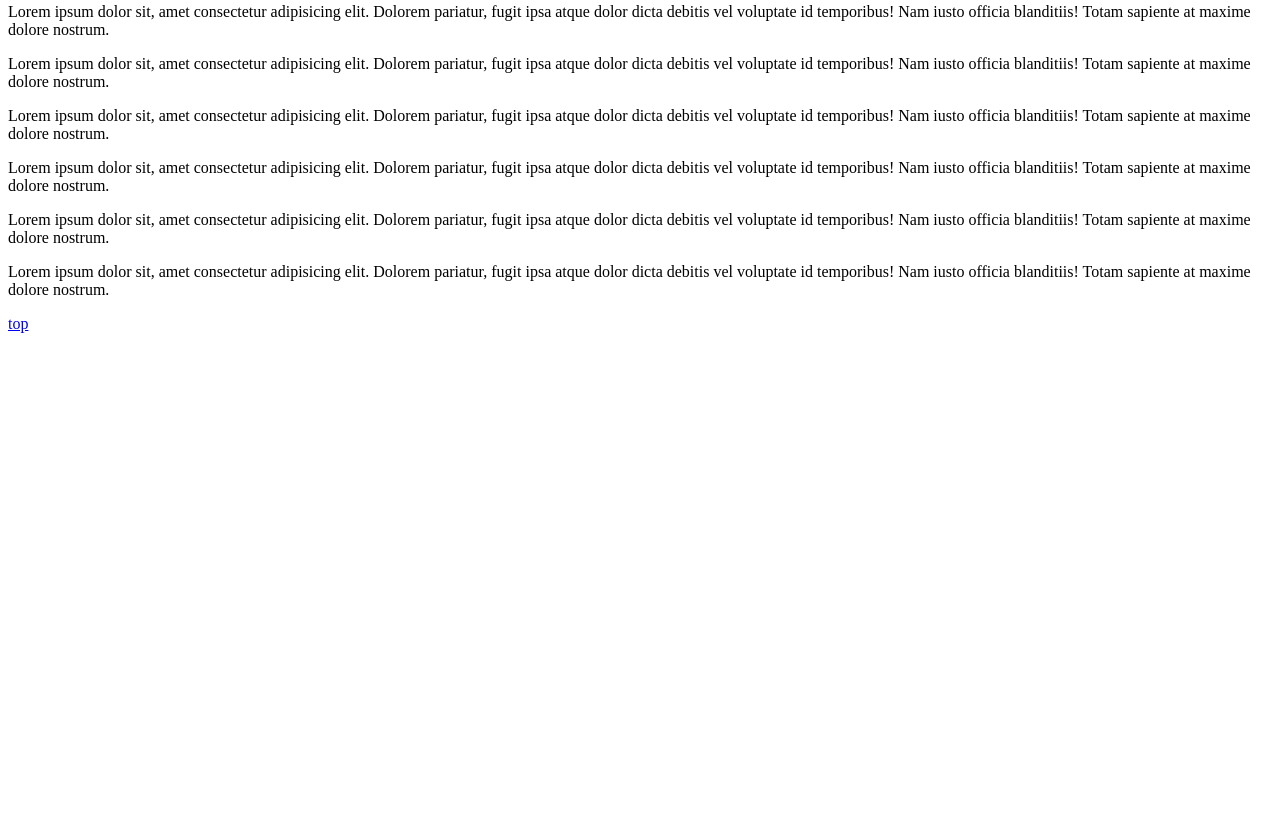
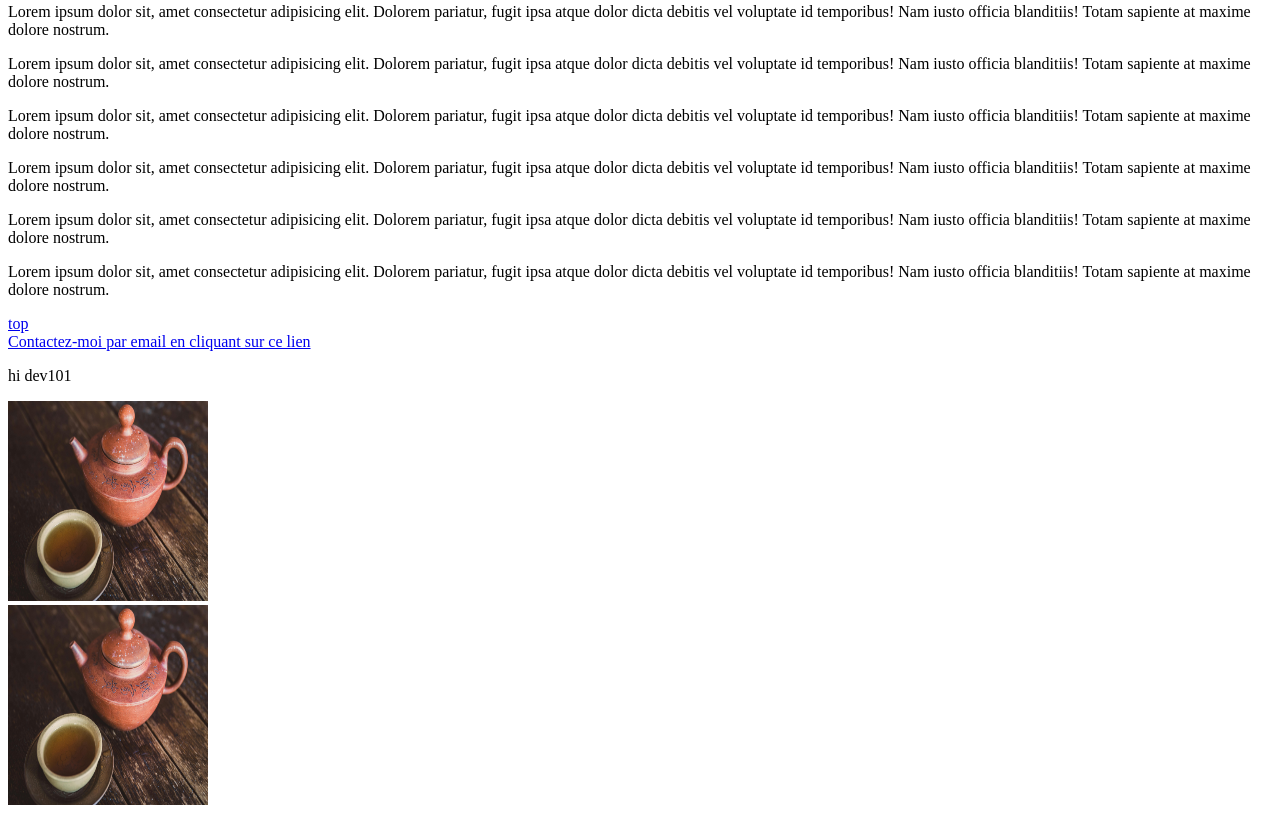
Before and after one commit to profnadir/24-25-dev101, a plain HTML site: page s04/pages/contact.html in a window 1280 px wide. Shown: the part 1219-2036 px from the top of the page. Before the commit the page ends 1560 px from the top, so only its background shows below. Drawn offline with Linux system fonts and the light colour scheme.

Commit message:
s04 - p2

```diff
--- a/s04/pages/contact.html
+++ b/s04/pages/contact.html
@@ -41,5 +41,16 @@
     <p>Lorem ipsum dolor sit, amet consectetur adipisicing elit. Dolorem pariatur, fugit ipsa atque dolor dicta debitis vel voluptate id temporibus! Nam iusto officia blanditiis! Totam sapiente at maxime dolore nostrum.</p>
 
     <a href="#top">top</a>
+    <br>
+    <a href="mailto:contact@ofppt.ma"> Contactez-moi par email en cliquant sur ce lien</a>
+
+    <p>hi dev101</p>
+
+    <img src="image1.jpg" alt="" height="200" width="200">
+ <br>
+    <a href="https://www.pexels.com/fr-fr/">
+        <img src="image1.jpg" alt="" height="200" width="200">
+    </a>
+
 </body>
 </html>
```
Also changed, not shown: s04/pages/image1.jpg (added).
